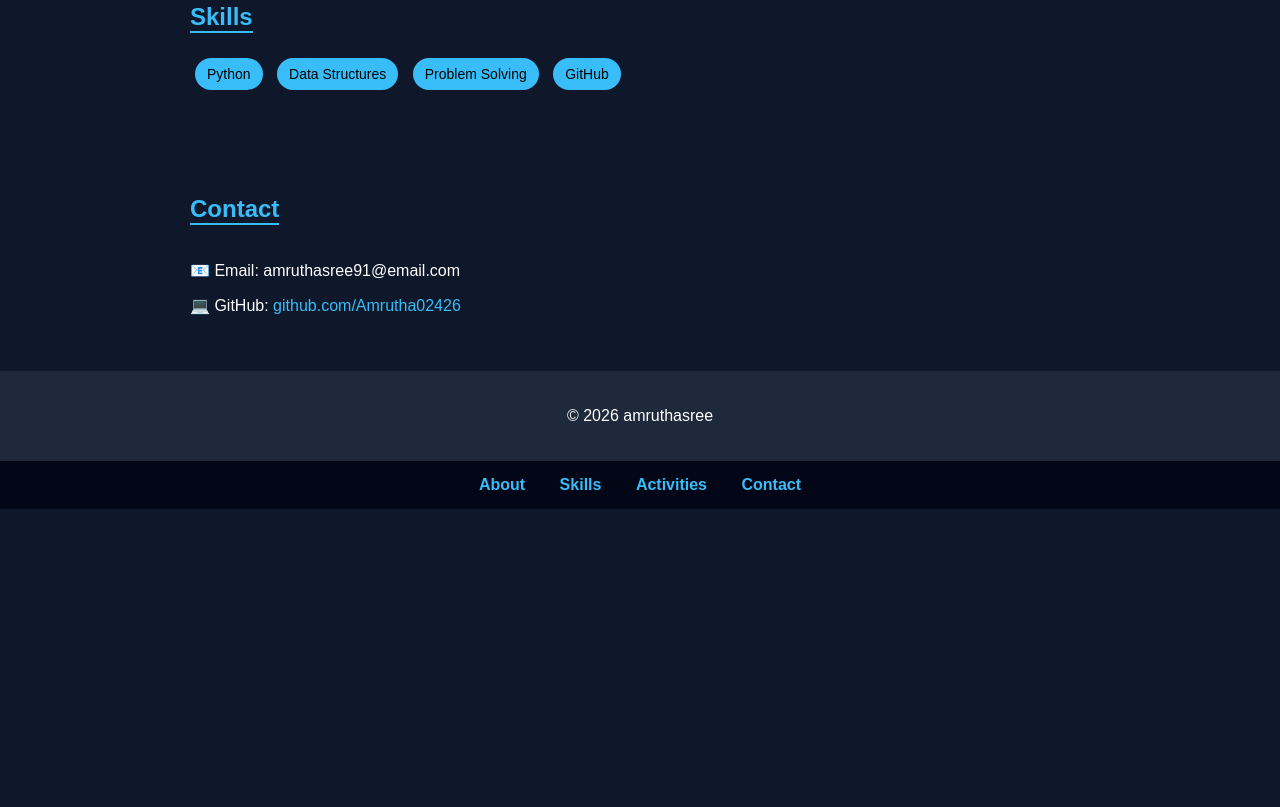
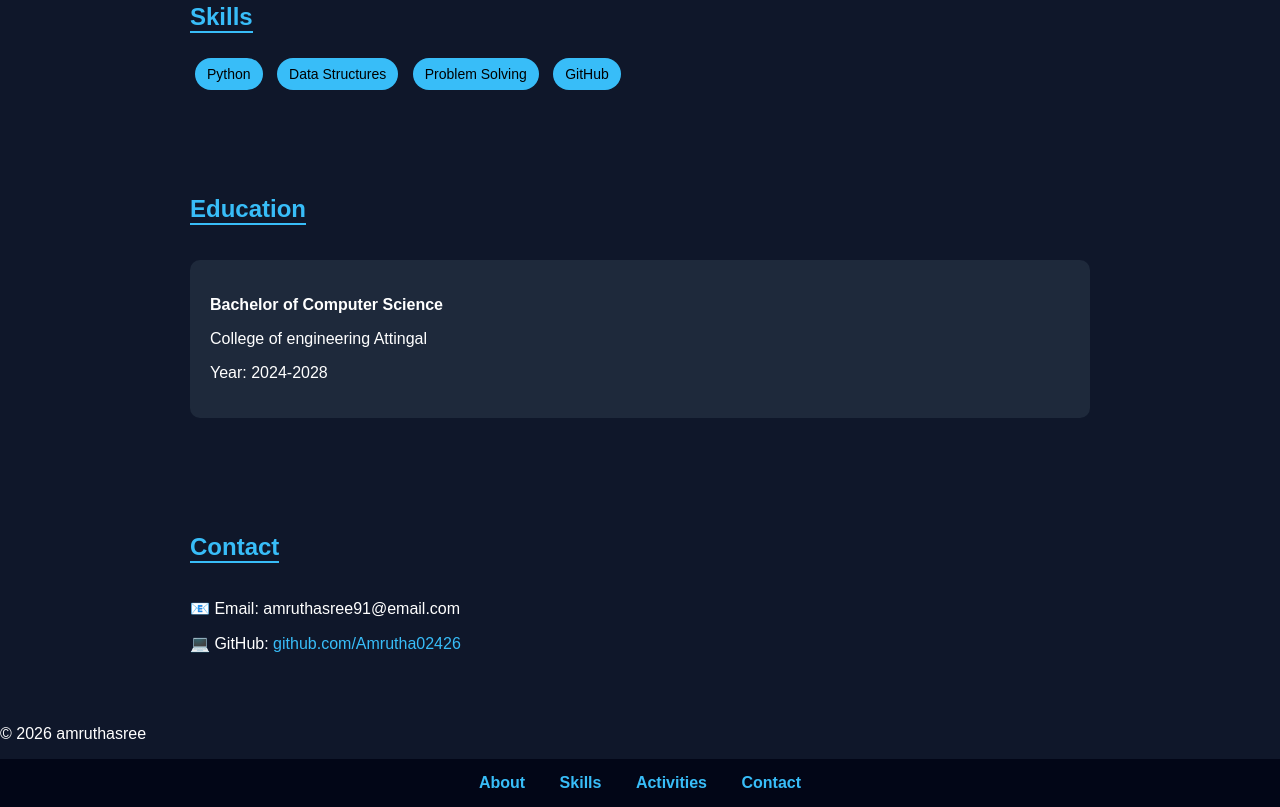
Before and after one commit to Amrutha02426/Amrutha02426, a plain HTML site: page index.html in a window 1280 px wide. Shown: the part 878-1685 px from the top of the page. Before the commit the page ends 1387 px from the top, so only its background shows below. Drawn offline with Linux system fonts and the light colour scheme.

Commit message:
Add education section to index.html
Added education section with details about degree and college.

```diff
--- a/index.html
+++ b/index.html
@@ -80,6 +80,12 @@
             border-radius: 20px;
             font-size: 14px;
         }
+        <div style="margin-top:15px;">
+    <a href="#education"
+       style="background:#2563eb; color:white; padding:10px 20px; border-radius:5px;">
+       View Education
+    </a>
+</div>
 
         footer {
             text-align: center;
@@ -141,6 +147,15 @@
     </div>
 </section>
 
+<section id="education">
+    <h2>Education</h2>
+    <div class="card">
+        <p><strong>Bachelor of Computer Science</strong></p>
+        <p>College of engineering Attingal </p>
+        <p>Year: 2024-2028</p>
+    </div>
+</section>
+
 <section id="contact">
     <h2>Contact</h2>
     <p>
```
